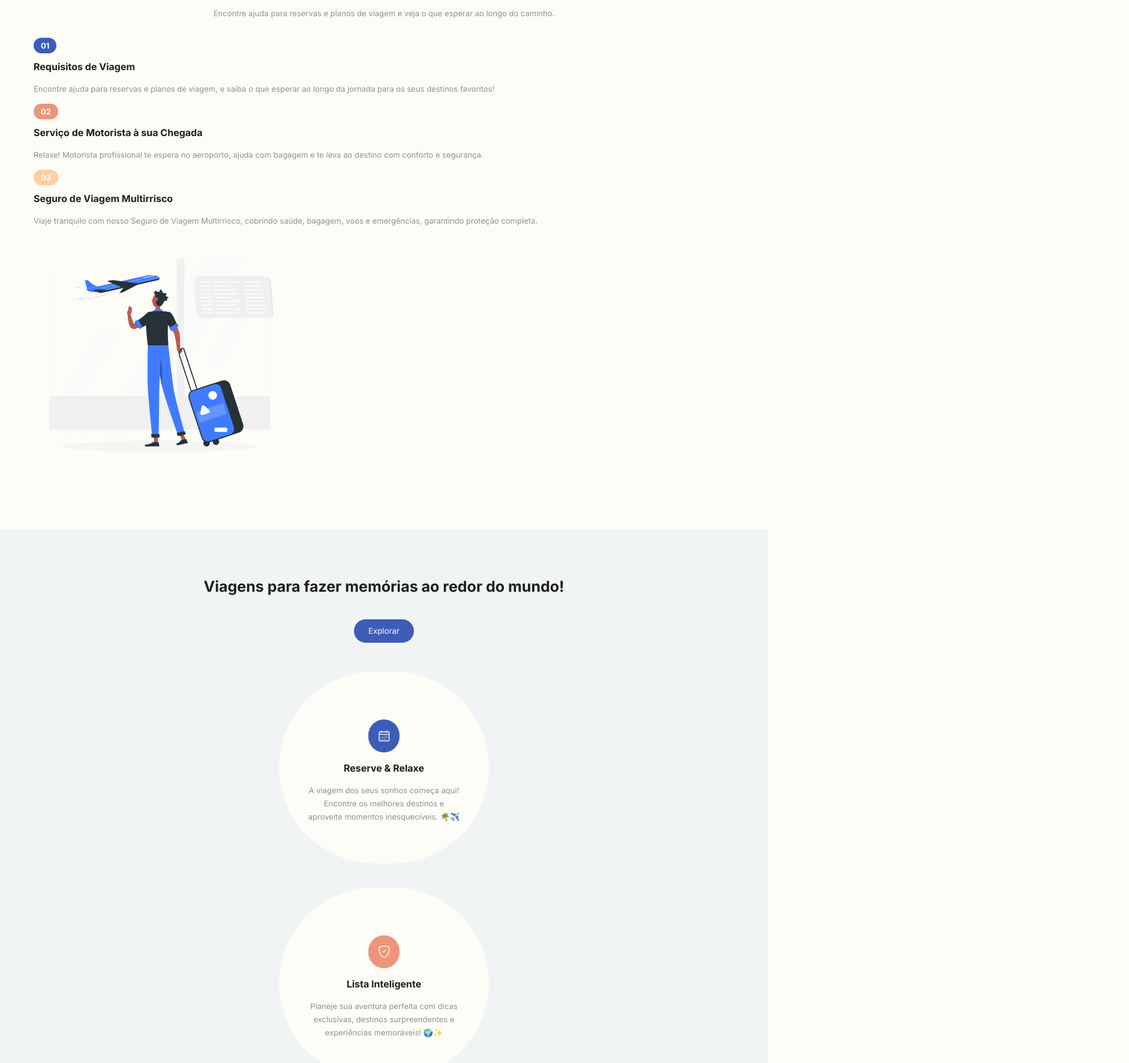
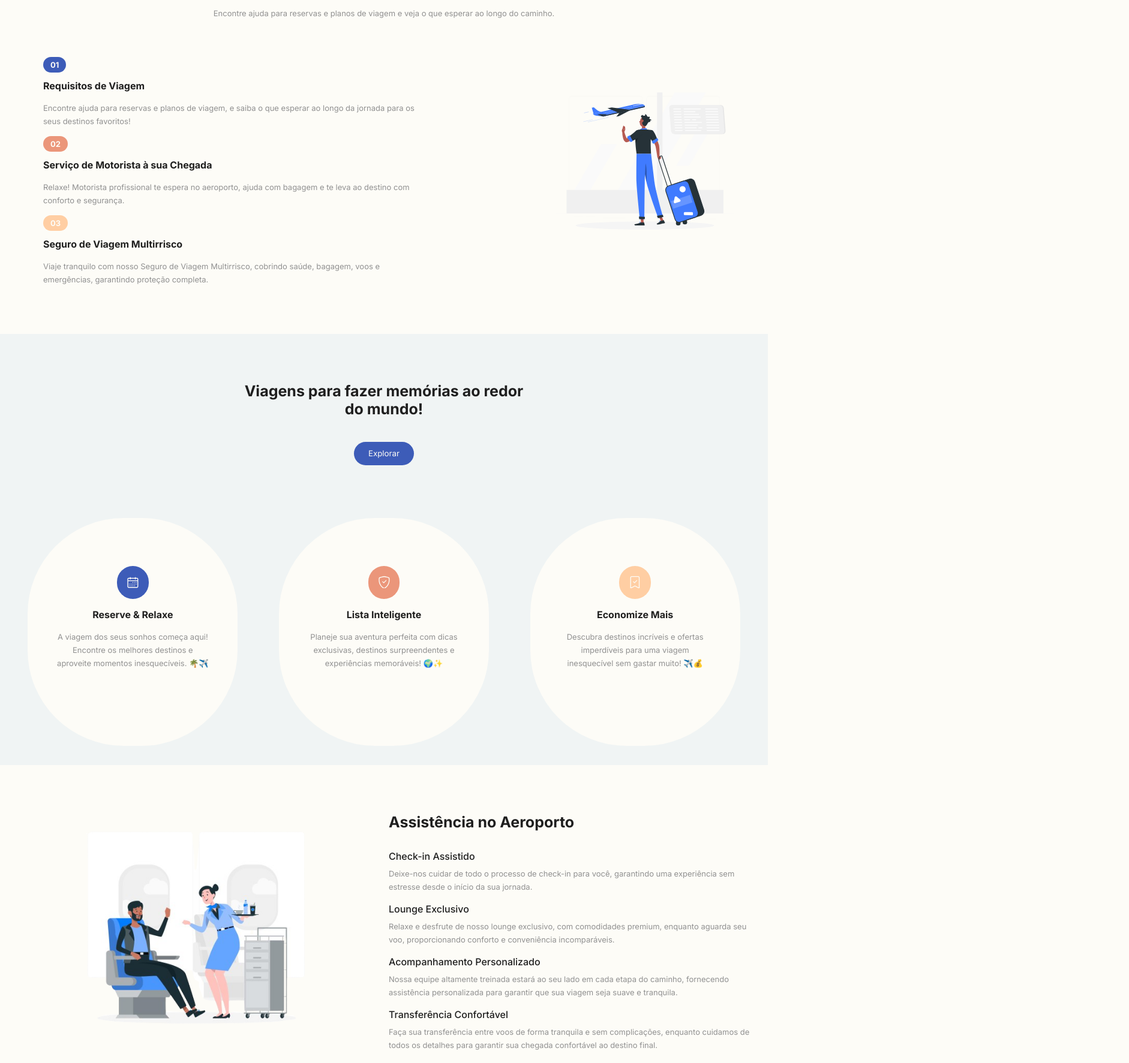
Before and after one commit to caiohenrqq/react-travel, a React (Vite) app: page / in a window 1280 px wide. Shown: the part 900-2673 px from the top of the page at 60% size, 1882 px wide, since content can reach past the window. Built offline with nearby package versions, Linux system fonts and the light colour scheme.

Commit message:
Refaturacao de Elementos pra Desktop

```diff
--- a/src/main.css
+++ b/src/main.css
@@ -395,7 +395,7 @@ h2 {
   gap: 1rem;
   text-align: center;
   margin: auto;
-  height: 320px;
+  height: 380px;
   width: 90%;
   max-width: 350px;
   display: flex;
@@ -472,7 +472,9 @@ h2 {
   margin: auto;
   margin-bottom: 1.5rem;
 }
-.travelers .sectionContainer .travelersContainer .singleTraveler .destinationImage, .travelers .sectionContainer .travelersContainer .singleTraveler .travelerImage, .travelers .sectionContainer .travelersContainer .singleTraveler .travelerName {
+.travelers .sectionContainer .travelersContainer .singleTraveler .destinationImage,
+.travelers .sectionContainer .travelersContainer .singleTraveler .travelerImage,
+.travelers .sectionContainer .travelersContainer .singleTraveler .travelerName {
   position: absolute;
 }
 .travelers .sectionContainer .travelersContainer .singleTraveler .destinationImage {
@@ -661,4 +663,52 @@ h2 {
   .search .sectionContainer .searchInputs button {
     justify-content: center;
   }
+  .support .sectionContainer .infoDiv {
+    display: flex;
+    flex-direction: row;
+  }
+  .support .sectionContainer .infoDiv .textDiv {
+    margin-top: 2rem;
+    grid-template-columns: repeat(2, 1fr);
+    padding-left: 1rem;
+  }
+  .support .sectionContainer .infoDiv .imgDiv {
+    width: 50%;
+    padding-left: 12rem;
+  }
+  .info .infoContainer .titleDiv h2 {
+    max-width: 500px;
+  }
+  .info .infoContainer .cardsDiv {
+    display: flex;
+    flex-direction: row;
+  }
+  .lounge .sectionContainer {
+    display: grid;
+    grid-template-columns: repeat(2, 1fr);
+  }
+  .travelers .sectionContainer .travelersContainer {
+    display: grid;
+    grid-template-columns: repeat(4, 1fr);
+  }
+  .subscribe .sectionContainer .inputDiv {
+    justify-content: space-between;
+  }
+  .subscribe .sectionContainer .inputDiv .btn {
+    max-width: -moz-max-content;
+    max-width: max-content;
+  }
+  .footer .sectionContainer {
+    grid-template-columns: repeat(3, 1fr);
+  }
+  .footer .sectionContainer .footerLinks {
+    justify-content: center;
+  }
+  .footer .sectionContainer .footerLinks:nth-child(2) {
+    margin-right: -1050px;
+  }
+  .footer .sectionContainer .footerLinks:nth-child(3) {
+    margin-right: -350px;
+    margin-top: -56px;
+  }
 }/*# sourceMappingURL=main.css.map */
--- a/src/main.scss
+++ b/src/main.scss
@@ -236,8 +236,9 @@ h2 {
 
   .navBarBg {
     background: var(--corSecundaria);
-    padding: .5rem 1rem;
-    box-shadow: rgba(0, 0, 0, 0.1) 0 10px 15px -3px, rgba(0, 0, 0, 0.05) 0px 4px 6px -2px;
+    padding: 0.5rem 1rem;
+    box-shadow: rgba(0, 0, 0, 0.1) 0 10px 15px -3px,
+      rgba(0, 0, 0, 0.05) 0px 4px 6px -2px;
   }
 }
 
@@ -355,14 +356,14 @@ h2 {
 
           .icon {
             color: var(--corPreta);
-            opacity: .7;
+            opacity: 0.7;
           }
         }
 
         .texts {
           h4 {
             padding-top: 0;
-            padding-bottom: .7rem;
+            padding-bottom: 0.7rem;
             color: var(--corPreta);
             font-weight: 700;
           }
@@ -375,7 +376,7 @@ h2 {
 
             &::placeholder {
               font-size: 12px;
-              opacity: .5;
+              opacity: 0.5;
             }
           }
         }
@@ -392,7 +393,7 @@ h2 {
     .titlesDiv {
       text-align: center;
       small {
-        letter-spacing: .6rem;
+        letter-spacing: 0.6rem;
         text-transform: uppercase;
         font-size: 13px;
         color: var(--corPreta);
@@ -400,7 +401,7 @@ h2 {
       }
     }
 
-    .infoDiv{
+    .infoDiv {
       margin: 2rem;
       gap: 1.5rem;
 
@@ -467,7 +468,7 @@ h2 {
         gap: 1rem;
         text-align: center;
         margin: auto;
-        height: 320px;
+        height: 380px;
         width: 90%;
         max-width: 350px;
         display: flex;
@@ -528,7 +529,7 @@ h2 {
       .singleGrid {
         .gridTitle {
           display: block;
-          padding-bottom: .5rem;
+          padding-bottom: 0.5rem;
           font-weight: 500;
           color: var(--corPreta);
         }
@@ -564,7 +565,9 @@ h2 {
         margin: auto;
         margin-bottom: 1.5rem;
 
-        .destinationImage, .travelerImage, .travelerName {
+        .destinationImage,
+        .travelerImage,
+        .travelerName {
           position: absolute;
         }
 
@@ -676,11 +679,11 @@ h2 {
         outline: none;
         text-align: center;
         background: transparent;
-        padding: 1rem .5rem;
+        padding: 1rem 0.5rem;
 
         &:placeholder {
           font-size: 13px;
-          opacity: .5;
+          opacity: 0.5;
         }
       }
 
@@ -703,7 +706,6 @@ h2 {
       gap: 1rem;
       justify-content: left;
 
-
       .logoDiv {
         .logo {
           width: 30%;
@@ -721,7 +723,7 @@ h2 {
           border-radius: 10rem;
           border: 1px solid var(--corBorda);
           box-shadow: var(--box-shadow);
-          padding: .4rem;
+          padding: 0.4rem;
           color: var(--cinzaTexto);
 
           &:hover {
@@ -748,7 +750,7 @@ h2 {
         display: block;
         color: var(--cinzaTexto);
         transition: var(--transition);
-        padding: .3rem 0;
+        padding: 0.3rem 0;
 
         &:hover {
           transform: translateX(7px);
@@ -788,14 +790,99 @@ h2 {
       }
       .searchInputs {
         display: grid;
-        grid-template-columns: repeat(5,1fr);
+        grid-template-columns: repeat(5, 1fr);
 
         button {
           justify-content: center;
         }
       }
+    }
+  }
 
+  // Support Section
+  .support {
+    .sectionContainer {
+      .infoDiv {
+        display: flex;
+        flex-direction: row;
+        .textDiv {
+          margin-top: 2rem;
+          grid-template-columns: repeat(2, 1fr);
+          padding-left: 1rem;
+        }
+        .imgDiv {
+          width: 50%;
+          padding-left: 12rem;
+        }
+      }
+    }
+  }
 
+  // Info Section
+
+  .info {
+    .infoContainer {
+      .titleDiv {
+        h2 {
+          max-width: 500px;
+        }
+      }
+      .cardsDiv {
+        display: flex;
+        flex-direction: row;
+      }
+    }
+  }
+
+  // Lounge Section
+
+  .lounge {
+    .sectionContainer {
+      display: grid;
+      grid-template-columns: repeat(2, 1fr);
+    }
+  }
+
+  // Travelers Section
+  .travelers {
+    .sectionContainer {
+      .travelersContainer {
+        display: grid;
+        grid-template-columns: repeat(4, 1fr);
+      }
+    }
+  }
+
+  // Subscribers Section
+
+  .subscribe {
+    .sectionContainer {
+      .inputDiv {
+        justify-content: space-between;
+
+        .btn {
+          max-width: max-content;
+        }
+      }
+    }
+  }
+
+  // Footer Section
+  .footer {
+    .sectionContainer {
+      grid-template-columns: repeat(3, 1fr);
+
+      .footerLinks {
+        justify-content: center;
+      }
+      .footerLinks:nth-child(2) {
+        margin-right: -1050px;
+      }
+
+      .footerLinks:nth-child(3) {
+        margin-right: -350px;
+        margin-top: -56px;
+      }
     }
   }
 }
```
Also changed, not shown: 1 other file (tests, documents, lock files or other folders).
